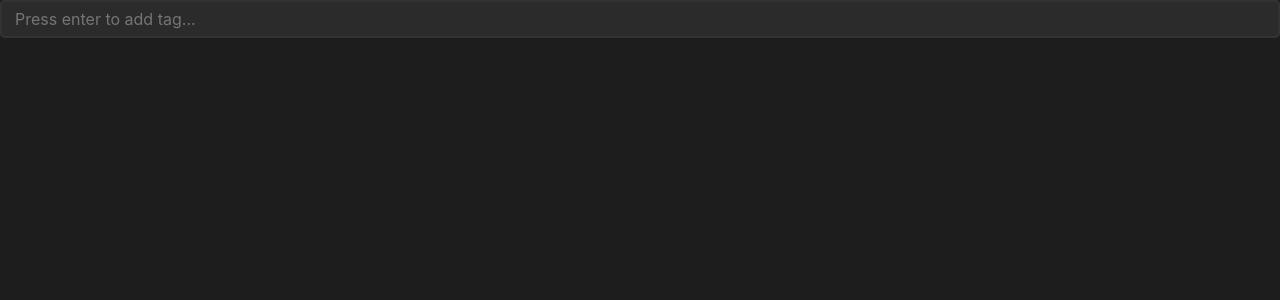
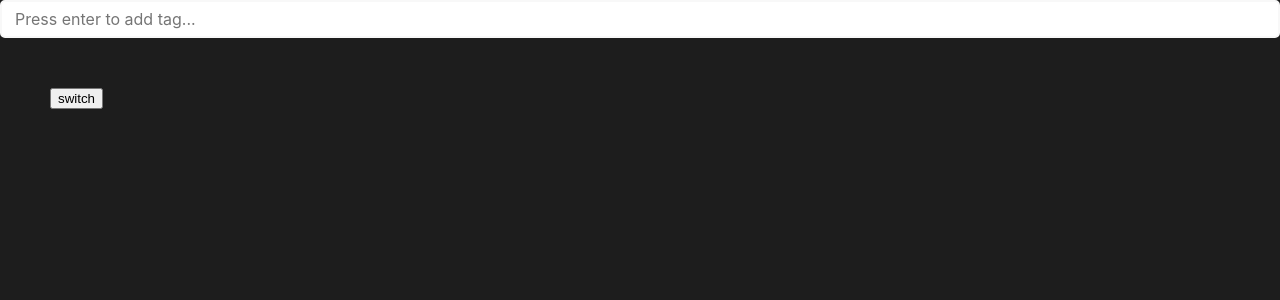
Before and after one commit to probaty/react-tag-input, a React (Create React App) app: page / in a window 1280 px wide. Shown: the top 300 px of the page. Built offline with nearby package versions, Linux system fonts and the light colour scheme.

Commit message:
fix dark mode changing

```diff
--- a/src/App.tsx
+++ b/src/App.tsx
@@ -1,13 +1,14 @@
-import React from "react";
+import React, { useState } from "react";
 import "./App.css";
 import TagInput from "./components/TagInput/TagInput";
 
 function App() {
+  const [darkMode, setDarkMode] = useState<boolean>(false);
   return (
     <div className="App">
       <TagInput
         inputName="lol"
-        darkMode
+        darkMode={darkMode}
         suggestionData={[
           "lol",
           "jopa",
@@ -49,6 +50,9 @@ function App() {
         ]}
         suggestion="extended"
       />
+      <button onClick={() => setDarkMode(!darkMode)} style={{ margin: 50 }}>
+        switch
+      </button>
     </div>
   );
 }
--- a/src/components/Suggestion/Suggestion.tsx
+++ b/src/components/Suggestion/Suggestion.tsx
@@ -23,7 +23,7 @@ const Suggestion: FunctionComponent<SuggestionProps> = ({
   const handleClick = () => {
     addTag();
   };
-  return (
+  return children || data.length > 0 ? (
     <div className="tags-suggestion">
       {extended && data.length > 0 && (
         <SuggestionExtended
@@ -39,7 +39,7 @@ const Suggestion: FunctionComponent<SuggestionProps> = ({
         </div>
       )}
     </div>
-  );
+  ) : null;
 };
 
 export default Suggestion;
--- a/src/components/Tag/Tag.css
+++ b/src/components/Tag/Tag.css
@@ -6,6 +6,7 @@
   margin: 4px;
   line-height: 1;
   opacity: 0.9;
+  transition: all 0.15s;
 }
 .tags-field.dark .tag {
   color: #fff;
--- a/src/components/TagInput/TagInput.css
+++ b/src/components/TagInput/TagInput.css
@@ -2,13 +2,14 @@
   position: relative;
   cursor: pointer;
   border: 2px solid rgb(248, 248, 248);
-  background: #fff;
+  background-color: #fff;
   box-sizing: border-box;
   -webkit-tap-highlight-color: rgba(255, 255, 255, 0);
   -webkit-tap-highlight-color: transparent;
+  transition: all 0.15s;
 }
 .tags-field.dark {
-  background: rgb(43, 43, 43);
+  background-color: rgb(43, 43, 43);
   border-color: rgb(51, 51, 51);
 }
 .tags-field:focus-within {
--- a/src/components/TagInput/TagInput.tsx
+++ b/src/components/TagInput/TagInput.tsx
@@ -8,7 +8,7 @@ import React, {
 import Suggestion from "../Suggestion/Suggestion";
 import Tag from "../Tag/Tag";
 import "./TagInput.css";
-import { randomColor } from "../randomColor";
+import { randomColor, switchColor } from "../randomColor";
 import { CustomTag } from "../CustomTag.props";
 
 interface TagInputProps {
@@ -44,16 +44,41 @@ const TagInput: FunctionComponent<TagInputProps> = ({
   const [tags, updateTags] = useState<CustomTag[]>([]);
   const [inputValue, setInputValue] = useState<string>("");
   const [currentColor, setCurrentColor] = useState<string>(
-    randomColor(darkMode)
+    randomColor(!darkMode)
   );
   const [borderRadius, setBorderRadius] = useState<string>("5px");
   const tagsInputRef = useRef<HTMLInputElement>(null);
+
+  useEffect(() => {
+    switchMode();
+  }, [darkMode]);
 
   let suggestionTags: CustomTag[] = useMemo(() => {
     return suggestionData.map((tagName: string): CustomTag => {
       return { name: tagName, color: randomColor(darkMode) };
     });
   }, [suggestionData, darkMode]);
+
+  const switchMode = () => {
+    setCurrentColor(switchColor(currentColor));
+
+    if (tags.length) {
+      updateTags(
+        tags.map((tag: CustomTag) => {
+          return {
+            name: tag.name,
+            color: switchColor(tag.color),
+          };
+        })
+      );
+    }
+
+    if (suggestionTags) {
+      suggestionTags = suggestionTags.map((tag: CustomTag) => {
+        return { name: tag.name, color: switchColor(tag.color) };
+      });
+    }
+  };
 
   const handleKeyDown = (e: React.KeyboardEvent): void => {
     if (e.key === "Enter") {
@@ -118,6 +143,7 @@ const TagInput: FunctionComponent<TagInputProps> = ({
       onBlur={handleBlur}
       style={{
         borderRadius: borderRadius,
+        colorScheme: darkMode ? "dark" : "light",
       }}
     >
       <input
--- a/src/components/randomColor.ts
+++ b/src/components/randomColor.ts
@@ -10,9 +10,9 @@ const colorsLight: string[] = [
 ];
 const colorsDark: string[] = [
   "#3f6982",
+  "#62534c",
   "#923f6d",
   "#64508d",
-  "#62534c",
   "#906b37",
   "#3c7469",
   "#9b5452",
@@ -24,3 +24,10 @@ export const randomColor = (dark: boolean = false): string => {
     ? colorsDark[Math.floor(Math.random() * colorsDark.length)]
     : colorsLight[Math.floor(Math.random() * colorsLight.length)];
 };
+
+export const switchColor = (color: string): string => {
+  if (colorsLight.includes(color)) {
+    return colorsDark[colorsLight.indexOf(color)];
+  }
+  return colorsLight[colorsDark.indexOf(color)];
+};
```
Also changed, not shown: 1 other file (tests, documents, lock files or other folders).
